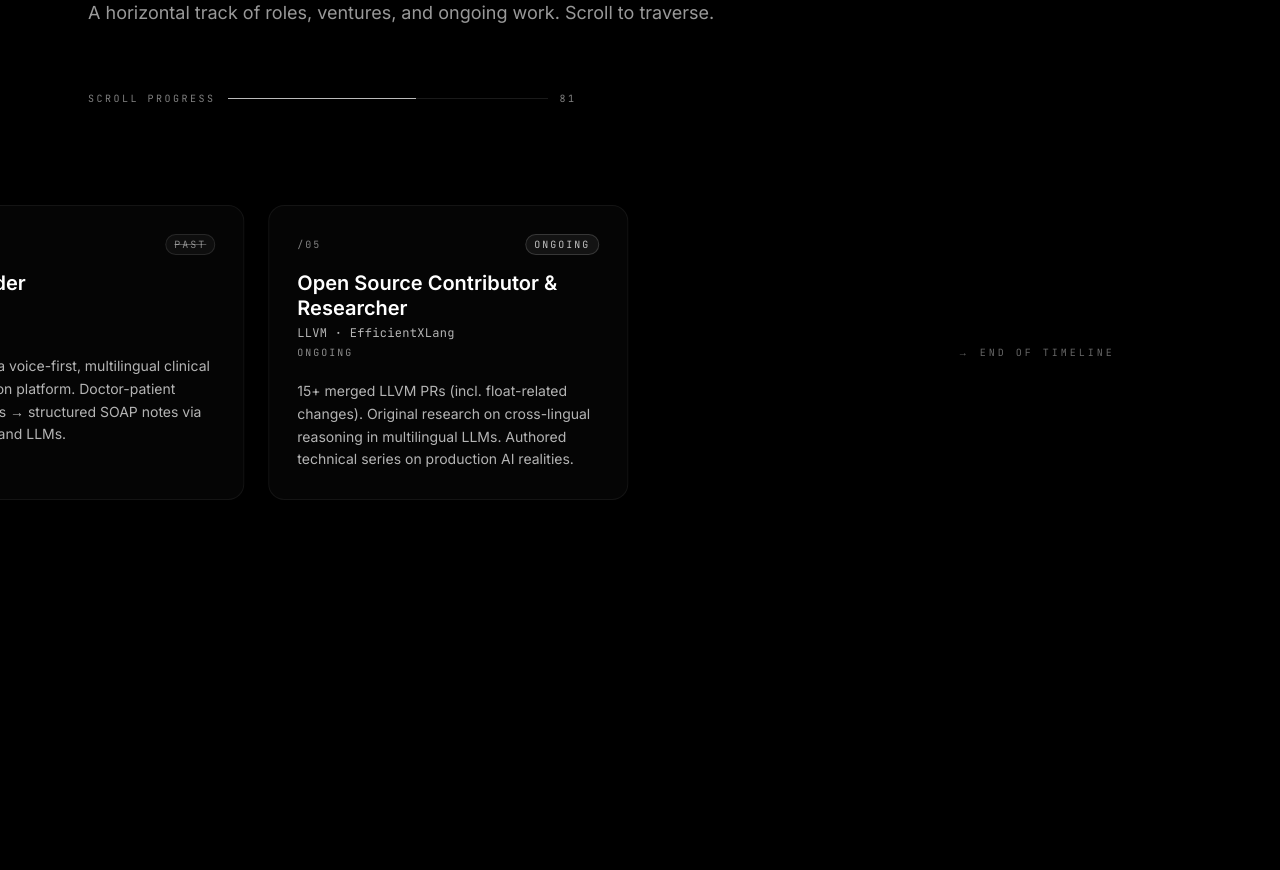
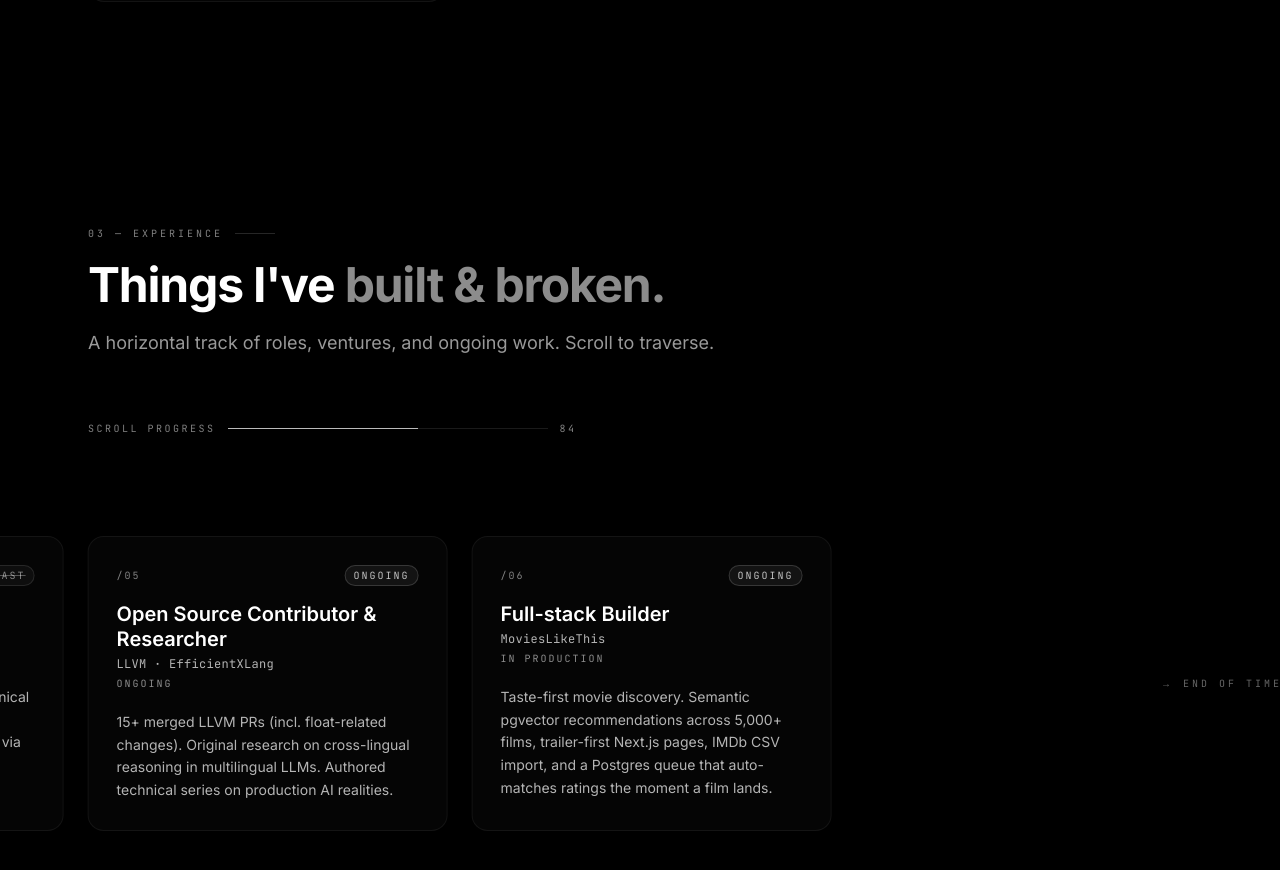
Before and after one commit to StarOne01/StarOne01.github.io, a Next.js app: page / in a window 1280 px wide. Shown: the part 2635-3505 px from the top of the page. Built offline with nearby package versions, Linux system fonts and the light colour scheme.

Commit message:
portfolio: add MoviesLikeThis project, semantic search stack, experience entry

```diff
--- a/src/data/site.ts
+++ b/src/data/site.ts
@@ -86,6 +86,14 @@ export const experience = [
     description:
       "15+ merged LLVM PRs (incl. float-related changes). Original research on cross-lingual reasoning in multilingual LLMs. Authored technical series on production AI realities.",
   },
+  {
+    role: "Full-stack Builder",
+    company: "MoviesLikeThis",
+    period: "In production",
+    status: "ongoing" as const,
+    description:
+      "Taste-first movie discovery. Semantic pgvector recommendations across 5,000+ films, trailer-first Next.js pages, IMDb CSV import, and a Postgres queue that auto-matches ratings the moment a film lands.",
+  },
 ] as const;
 
 export type StackItem = string | { name: string; fav?: boolean; note?: string };
@@ -93,8 +101,9 @@ export type StackItem = string | { name: string; fav?: boolean; note?: string };
 export const stack: Record<string, readonly StackItem[]> = {
   Languages: ["Go", "Python", "TypeScript", "JavaScript", { name: "C++", fav: true }, "Dart"],
   "AI / ML": ["ASR (Conformer · RNN-T · CTC)", "Whisper", "IndicConformer", "PEFT / QLoRA", "Ollama", "Local Inference"],
-  "Cloud & Infra": ["AWS", "GCP", "Docker", "Redis", "PostgreSQL", "On-prem AI", "Voice Pipelines"],
+  "Cloud & Infra": ["AWS", "GCP", "Docker", "Redis", "PostgreSQL", "Supabase", "Vercel", "On-prem AI", "Voice Pipelines"],
   Frontend: ["Next.js", "React", "Tailwind", "Framer Motion"],
+  "Semantic Search": ["pgvector (HNSW)", "Embedding Pipelines", "Relevance Ranking"],
   "Low-level": ["LLVM", "Compiler Internals", "AST Transformations", "Systems C++"],
   Disciplines: ["System Design", "Architecting", { name: "Testing in prod", note: "lol" }],
   Creative: ["Unreal Engine 5", "DaVinci Resolve", "Cinematic Editing"],
@@ -122,4 +131,11 @@ export const featuredWork = [
       "Voice-first, multilingual clinical documentation. Doctor-patient conversations → structured SOAP notes via custom ASR and local LLMs.",
     href: "mailto:ping@starone01.me",
   },
+  {
+    name: "MoviesLikeThis",
+    tag: "Full Stack",
+    description:
+      "Movie discovery by feeling, not genre tags. Semantic pgvector embeddings over 5,000+ films, trailer-first pages, IMDb CSV import, and a Postgres queue that auto-matches stray ratings the moment a film is added.",
+    href: "https://github.com/StarOne01/MoviesLikeThis",
+  },
 ] as const;
```
